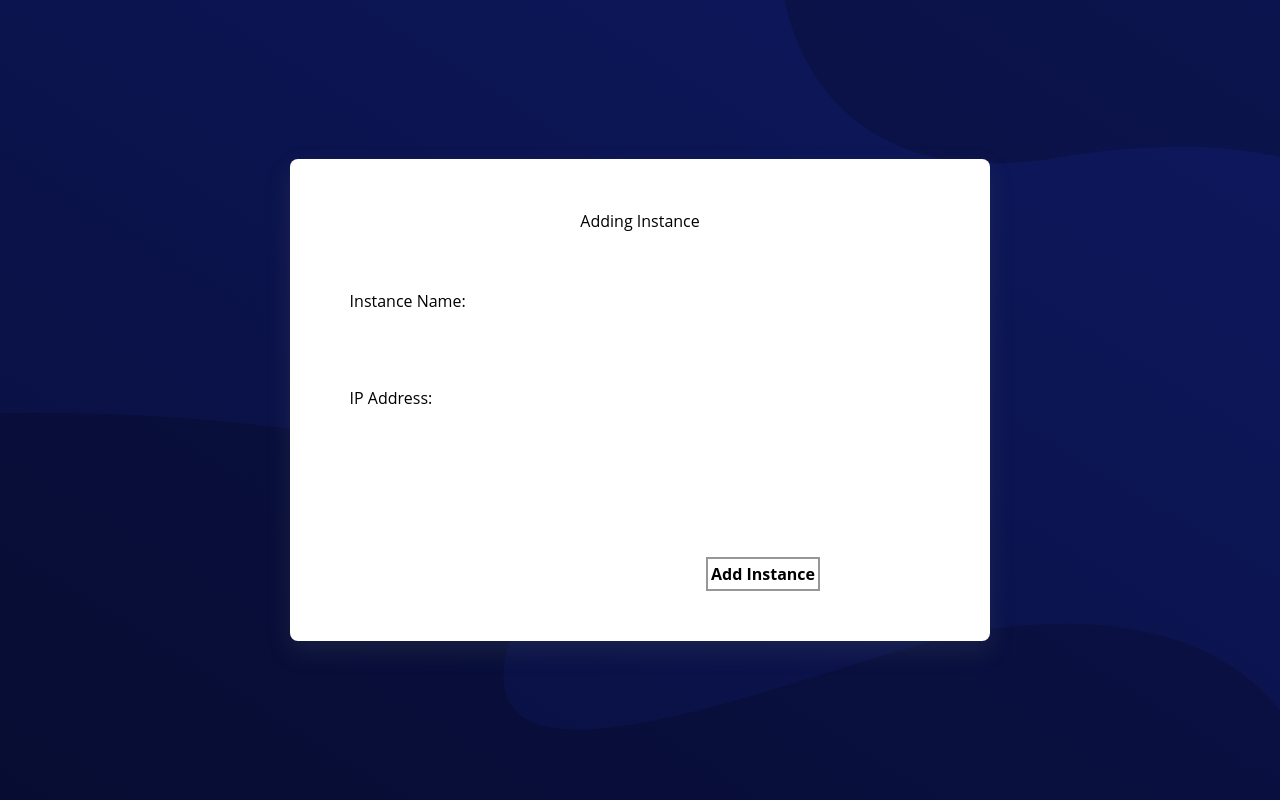
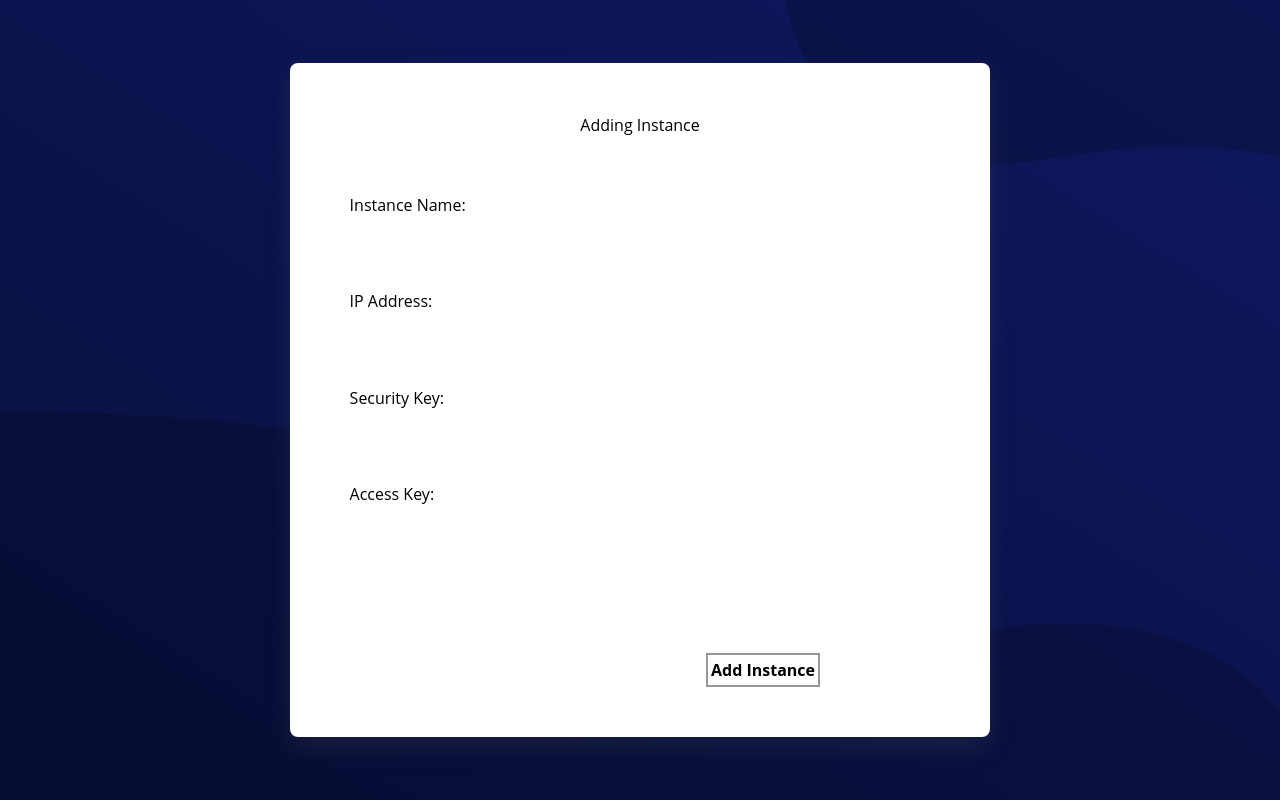
Before and after one commit to The-Varieties/ciso-front-end, a React (Create React App) app: page /add-new-instance in a window 1280 px wide. Built offline with nearby package versions, Linux system fonts and the light colour scheme.

Commit message:
Update index.jsx

```diff
--- a/src/pages/addNewInstancePage/index.jsx
+++ b/src/pages/addNewInstancePage/index.jsx
@@ -6,6 +6,13 @@ import React from 'react';
 import './style.css';
 
 function AddInstance(props){
+
+    /*
+    const addinstance = (x)=>{
+        setAdding(x);
+    }*/
+
+
     return (
         <div class="AddingInstanceForm">
             <form class="form"action="#">
@@ -18,6 +25,14 @@ function AddInstance(props){
                     <label for="" class="label">IP Address: </label><br/>
                     <input type="text" class="input"></input>
                 </div>
+                <div class="inputContainer">
+                    <label for="" class="label">Security Key: </label><br/>
+                    <input type="text" class="input"></input>
+                </div>
+                <div class="inputContainer">
+                    <label for="" class="label">Access Key: </label><br/>
+                    <input type="text" class="input"></input>
+                </div>
 
                 <button  type="submit" class="addbtn" value="Add">Add Instance</button >
             </form>
```
